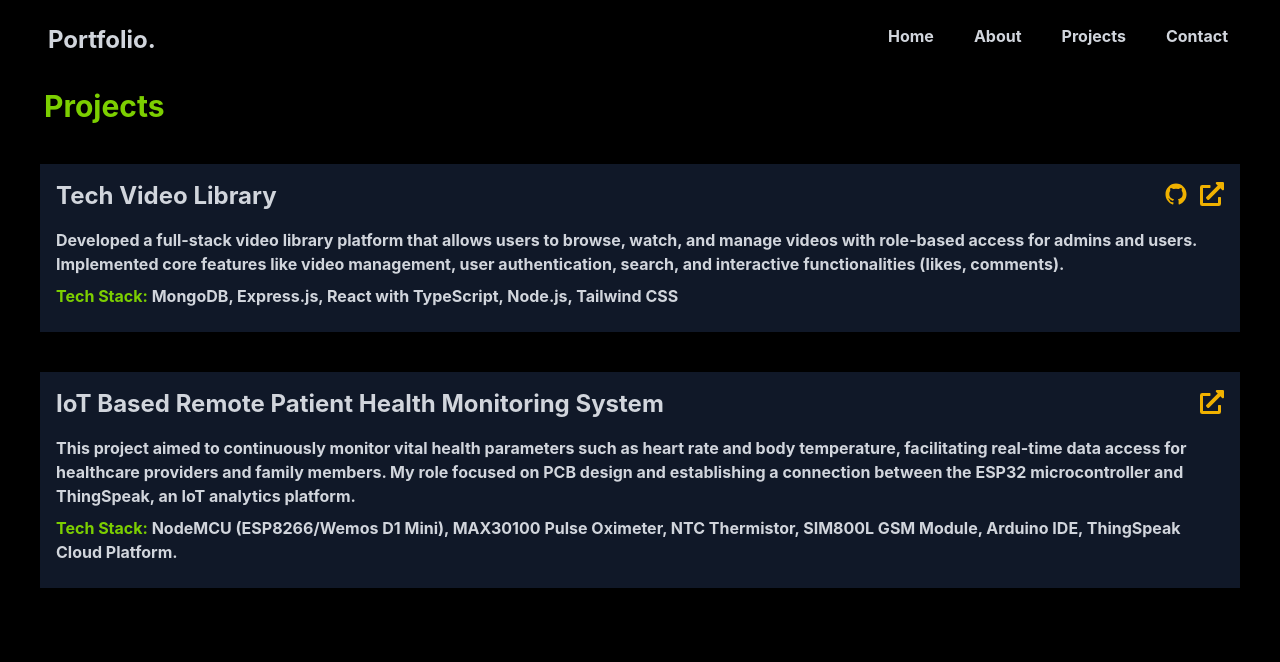
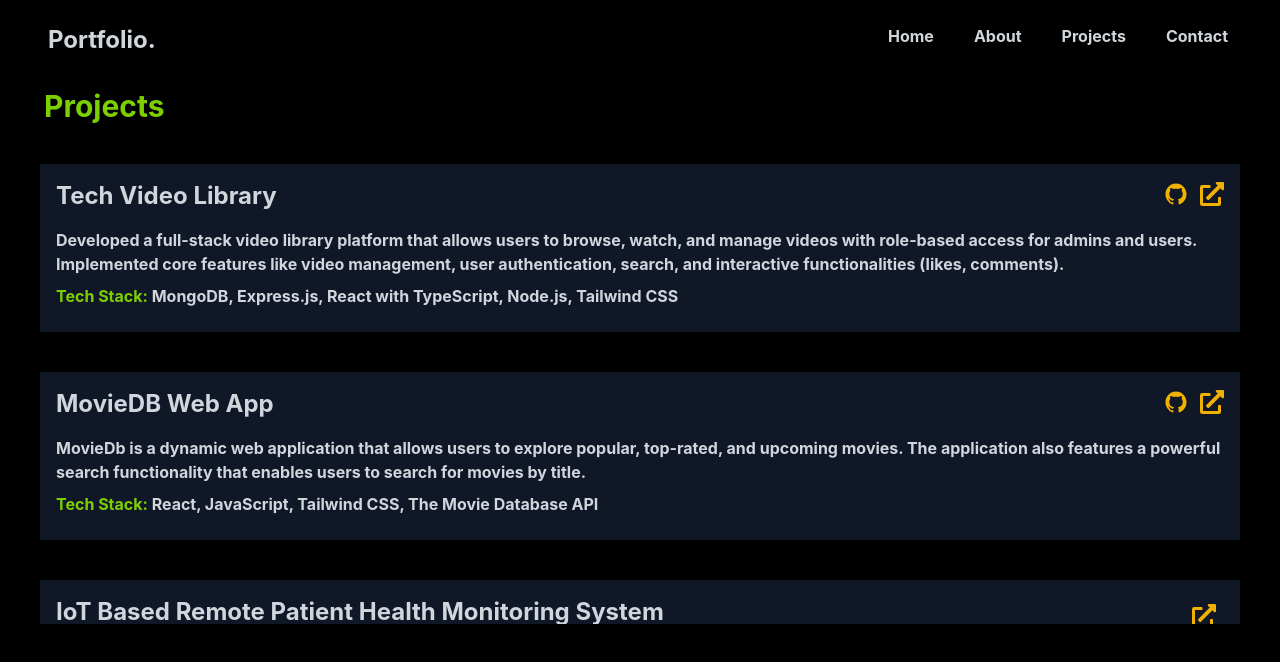
Before and after one commit to Shivam-Tidke/Shivam-s-portfolio, a React (Vite) app: page /project in a window 1280 px wide. Shown: the top 662 px of the page. Built offline with nearby package versions, Linux system fonts and the light colour scheme.

Commit message:
add movieDb

```diff
--- a/src/component/project.jsx
+++ b/src/component/project.jsx
@@ -6,12 +6,13 @@ export function Project(){
         <div>
             <div className="animate-fadein transition-opacity duration-1000 opacity-0 ease-in-out">
                 <h1 className="text-3xl mx-2   text-lime-500  sm:mx-11">Projects</h1>
+                <div className="overflow-auto h-125">
                 <div className="bg-gray-900 sm:m-10 m-5 p-4 raounded">
                     <div className="flex justify-between mb-4">
                     <p className="text-2xl">Tech Video Library</p>
                     <div className="">
                         <a href="https://github.com/Shivam-Tidke/video-library-client" target='_blank'><IoLogoGithub className="inline-block text-2xl mr-3 iconHover"/></a>
-                        <a href="https://video-library-client.vercel.app" target='_blank'><FaExternalLinkAlt  className="inline-block text-2xl iconHover" target='_blank'/></a>
+                        <a href="https://video-library-client.vercel.app" target='_blank'><FaExternalLinkAlt  className="inline-block text-2xl      iconHover" target='_blank'/></a>
                     </div>
                     </div >
                     <p>Developed a full-stack video library platform that allows users to browse, watch, and manage videos with role-based access for admins and users. Implemented core features like video management, user authentication, search, and interactive functionalities (likes, comments).</p>
@@ -19,16 +20,28 @@ export function Project(){
                 </div>
                 <div className="bg-gray-900 sm:m-10 m-5 p-4 raounded">
                     <div className="flex justify-between mb-4">
+                    <p className="text-2xl">MovieDB Web App</p>
+                    <div className="">
+                        <a href="https://github.com/Shivam-Tidke/MovieDb" target='_blank'><IoLogoGithub className="inline-block text-2xl mr-3 iconHover"/></a>
+                        <a href="https://681718479822ebee530b68c0--moviesoftmbd.netlify.app/" target='_blank'><FaExternalLinkAlt  className="inline-block text-2xl      iconHover" target='_blank'/></a>
+                    </div>
+                    </div >
+                    <p>MovieDb is a dynamic web application that allows users to explore popular, top-rated, and upcoming movies. The application also features a powerful search functionality that enables users to search for movies by title.</p>
+                    <p className="py-2"><span className="text-lime-500">Tech Stack: </span>React, JavaScript, Tailwind CSS, The Movie Database API</p>
+                </div>
+
+                <div className="bg-gray-900 sm:m-10 m-5 p-4 raounded">
+                    <div className="flex justify-between mb-4">
                     <p className="text-2xl">IoT Based Remote Patient Health Monitoring System
                     </p>
                     <div className="">
 
-                        <a href="/5r.pdf" target='_blank'><FaExternalLinkAlt  className="inline-block text-2xl iconHover" target='_blank'/></a>
+                        <a href="/5r.pdf" target='_blank'><FaExternalLinkAlt  className="inline-block m-2 text-2xl iconHover" target='_blank'/></a>
                     </div>
                     </div >
-                    <p>This project aimed to continuously monitor vital health parameters such as heart rate and body
-                     temperature, facilitating real-time data access for healthcare providers and family members. My role focused on PCB design and establishing a connection between the ESP32 microcontroller and ThingSpeak, an IoT analytics platform.</p>
+                    <p>This project aimed to continuously monitor vital health parameters such as heart rate and body temperature, facilitating real-time data access for healthcare providers and family members. My role focused on PCB design and establishing a connection between the ESP32 microcontroller and ThingSpeak, an IoT analytics platform.</p>
                     <p className="py-2"><span className="text-lime-500">Tech Stack:</span> NodeMCU (ESP8266/Wemos D1 Mini), MAX30100 Pulse Oximeter, NTC Thermistor, SIM800L GSM Module, Arduino IDE, ThingSpeak Cloud Platform.</p>
+                </div>
                 </div>
 
 
```
